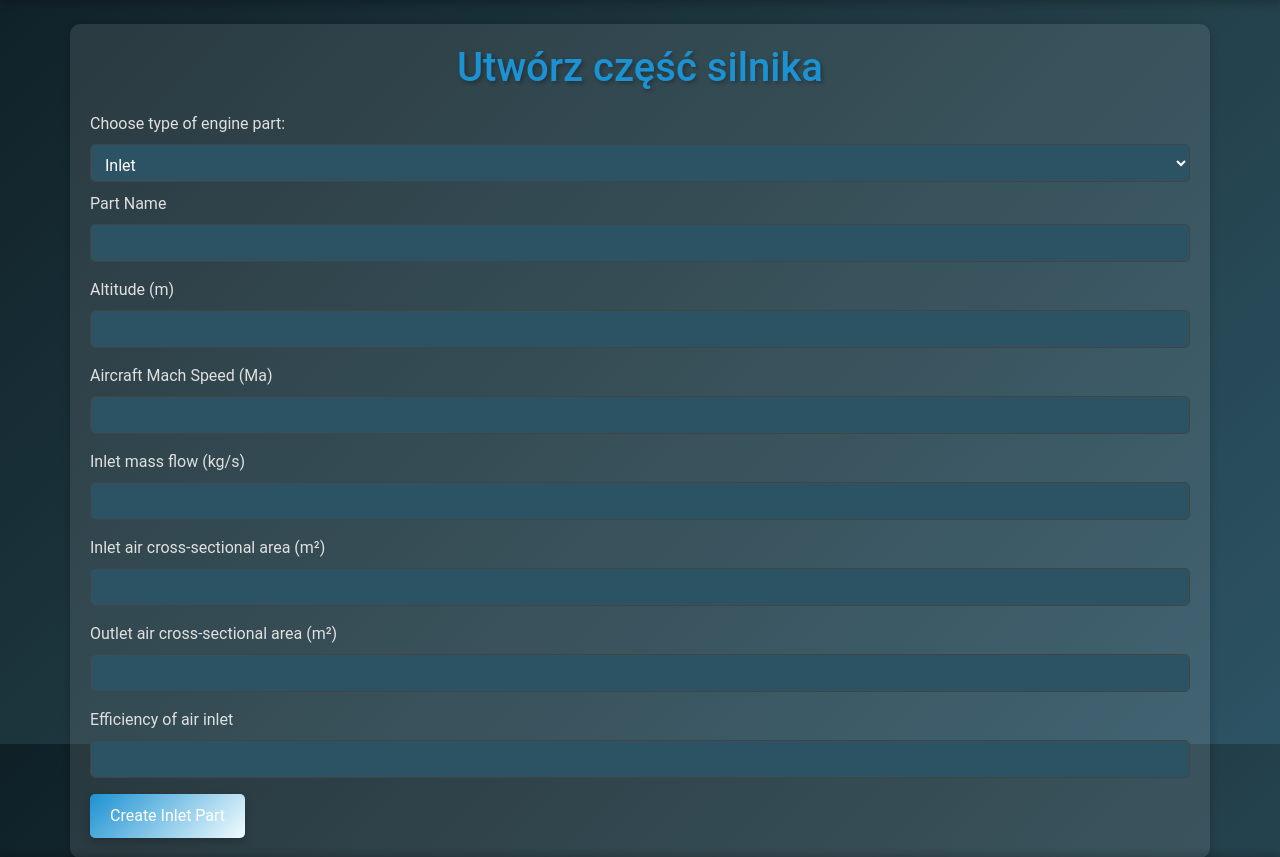
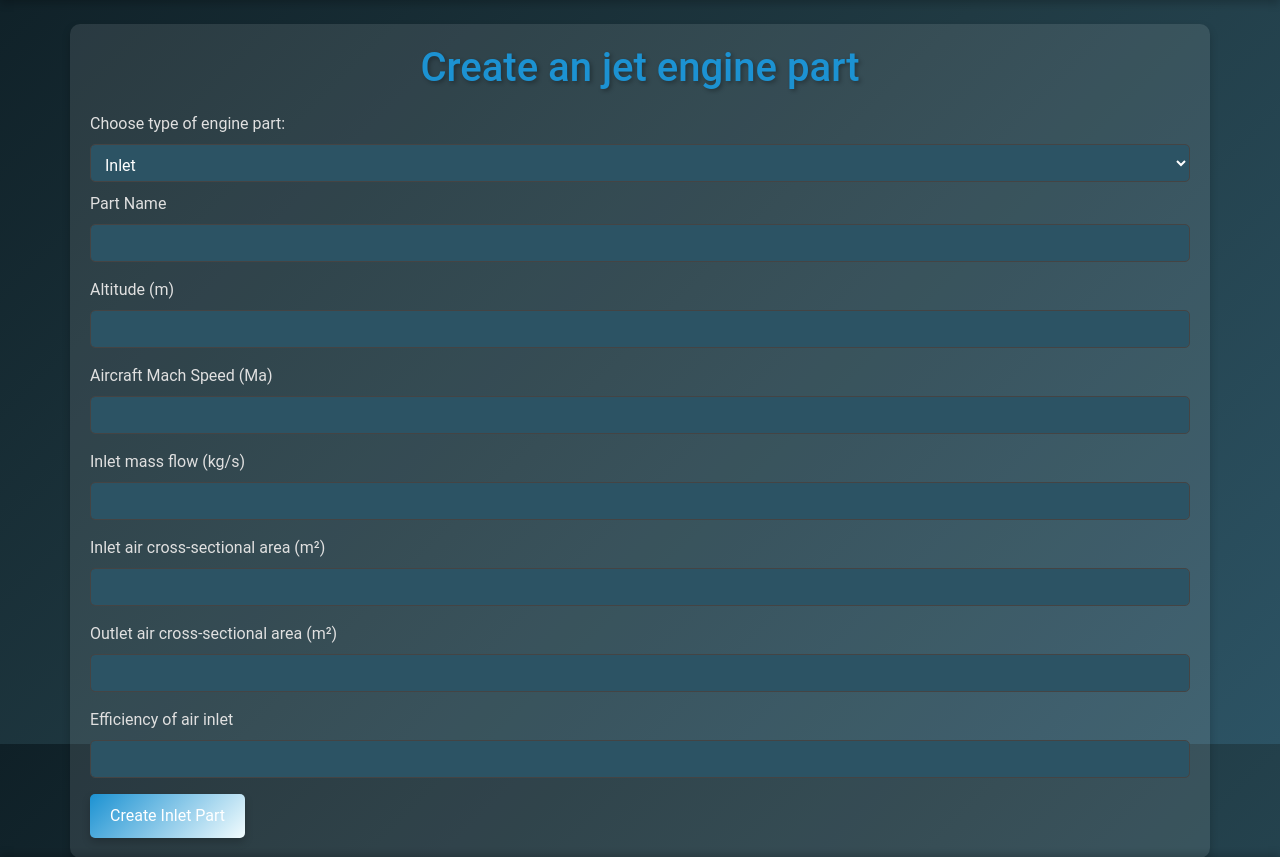
Before and after one commit to Kyrtap1309/Enginy, a Flask app: page /create_part in a window 1280 px wide. Shown: the part 56-913 px from the top of the page. Run offline with Flask 3, Linux system fonts and the light colour scheme; some libraries are stand-ins or nearby versions.

Commit message:
Change polish header to english

```diff
--- a/Enginy/templates/create_part.html
+++ b/Enginy/templates/create_part.html
@@ -1,7 +1,7 @@
 {% extends "base.html" %}
 
 {% block content %}
-<h1>Utwórz część silnika</h1>
+<h1>Create an jet engine part</h1>
 
 <label for="part-type-select">Choose type of engine part:</label>
 <select id="part-type-select" class="form-control" onchange="changePartType(this.value)">
```
